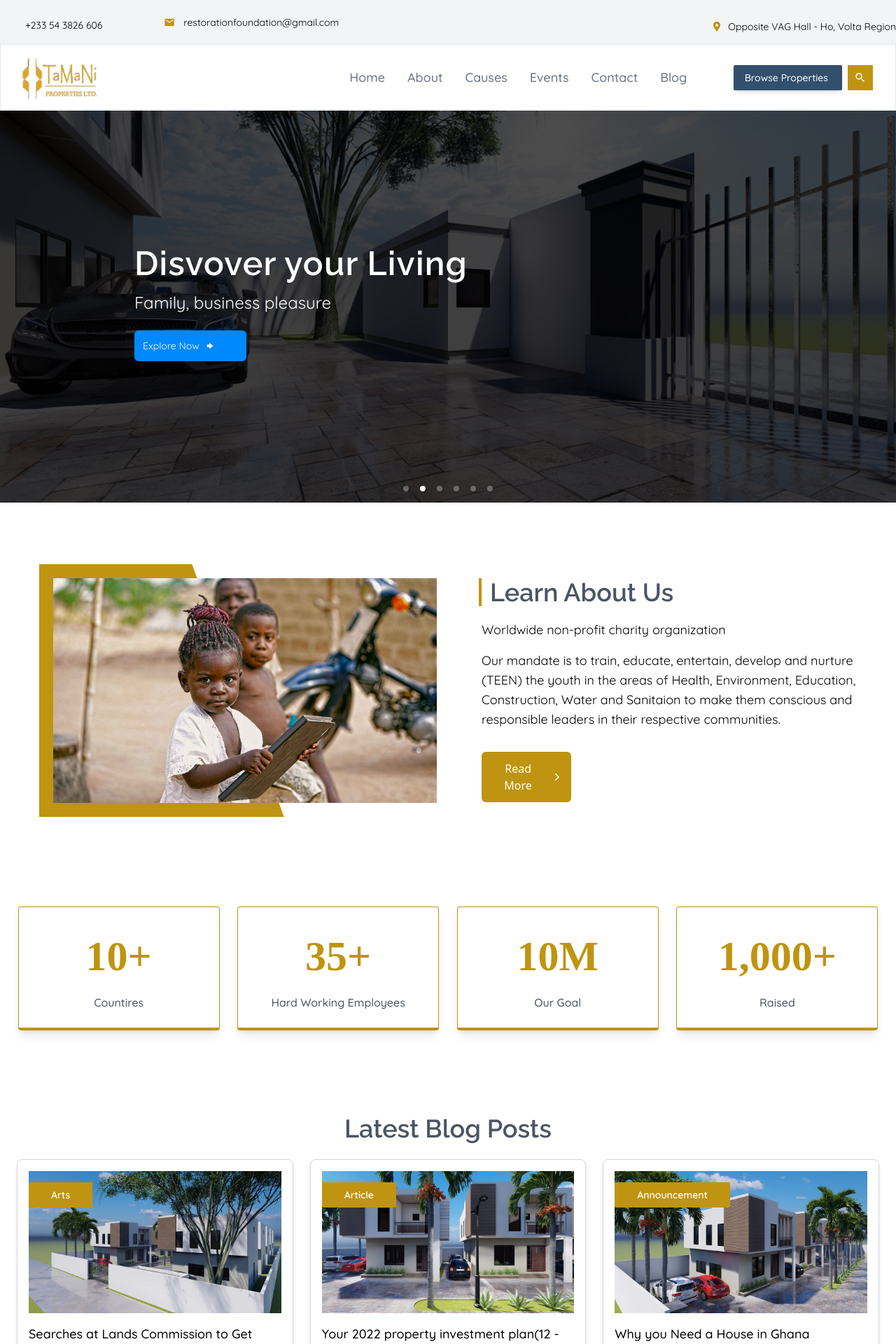
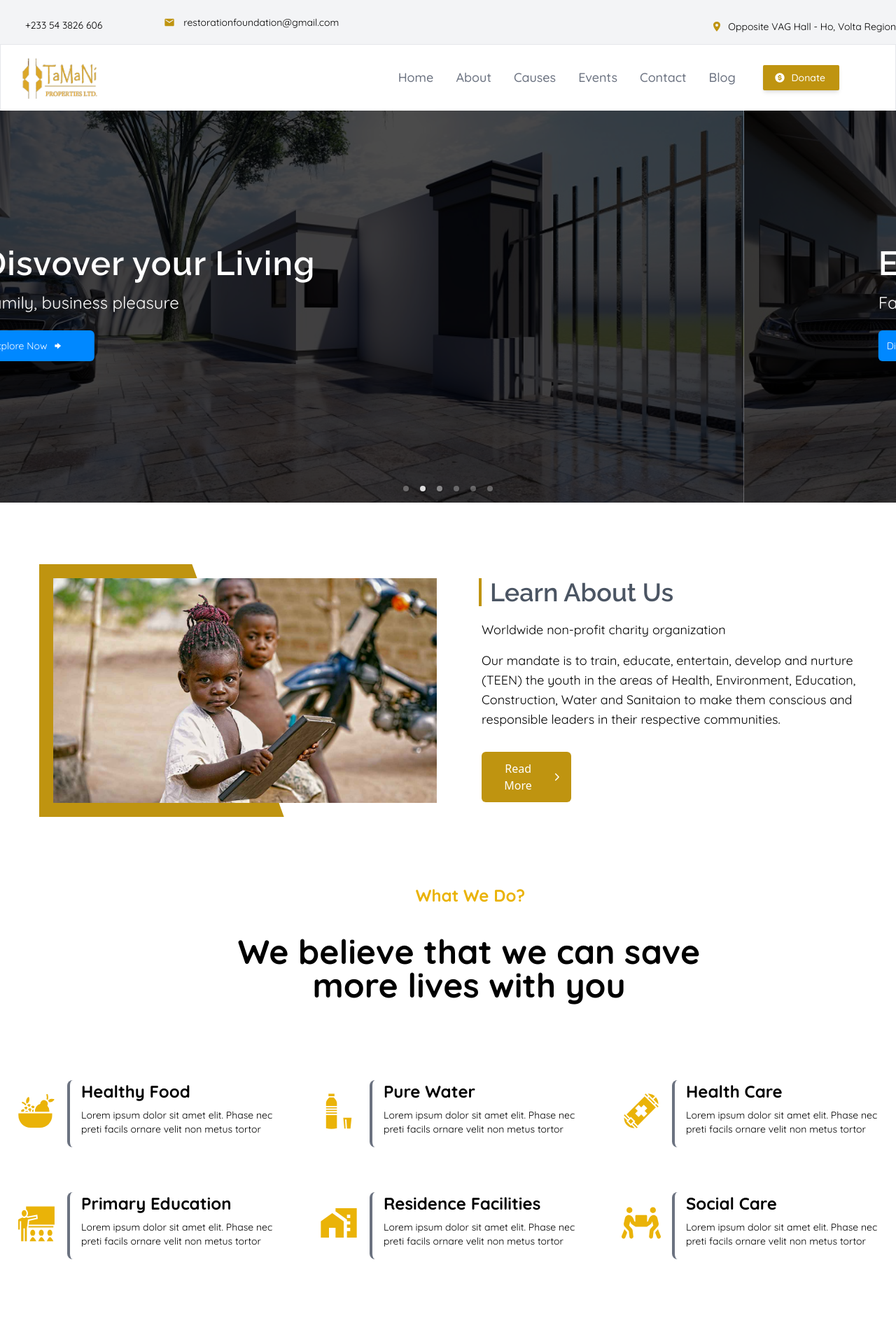
Before and after one commit to Michael-Builds/Restoration-Foundation-International, a React (Vite) app: page / in a window 1280 px wide. Shown: the top 1920 px of the page at 70% size. Built offline with nearby package versions, Linux system fonts and the light colour scheme; some icons are missing; a web font is replaced by a local one.

Commit message:
Service Page Added

```diff
--- a/src/pages/components/NavBar.jsx
+++ b/src/pages/components/NavBar.jsx
@@ -1,5 +1,5 @@
 import React, { useEffect } from 'react';
-import { BiPlus } from 'react-icons/bi';
+import { BiSolidDollarCircle, BiPlus } from 'react-icons/bi';
 import Logo from '../../assets/logo.png';
 import {
     Navbar,
@@ -9,33 +9,21 @@ import {
     IconButton,
 } from "@material-tailwind/react";
 import { NavLink } from 'react-router-dom';
-import { BiSearchAlt2 } from 'react-icons/bi';
 
 const Navigation = () => {
 
     const [openNav, setOpenNav] = React.useState(false);
-    const [showSearchInput, setShowSearchInput] = React.useState(false);
     const [eventDropdownOpen, setEventDropdownOpen] = React.useState(false);
     const [aboutDropdownOpen, setAboutDropdownOpen] = React.useState(false);
 
-    const toggleSearchInput = () => {
-        setShowSearchInput(!showSearchInput);
-    };
+    const showDonateButton = window.innerWidth >= 960;
 
     useEffect(() => {
-        const handleResize = () => {
-            if (window.innerWidth >= 960) {
-                setOpenNav(false);
-            }
-        };
-
-        window.addEventListener("resize", handleResize);
-
-        return () => {
-            window.removeEventListener("resize", handleResize);
-        };
+        window.addEventListener(
+            "resize",
+            () => window.innerWidth >= 960 && setOpenNav(false)
+        );
     }, []);
-
 
     const handleEventMouseEnter = () => {
         if (!openNav) {
@@ -212,42 +200,13 @@ const Navigation = () => {
                         className="mt-16 mb-16 main-logo"
                     />
                 </NavLink>
-                <div className="hidden lg:block -mr-72 font-quicksand ">{navList}</div>
-                {window.innerWidth >= 960 && (
-                    <div className="flex items-center">
-                        {showSearchInput ? (
-                            <div className="flex items-center">
-                                <input
-                                    type="text"
-                                    placeholder="Search..."
-                                    className="p-2 ml-2 border rounded text-gray-500 focus:border border-gold focus:border-b-2 focus:outline-none "
-                                />
-                                <div
-                                    className="p-3 ml-2 bg-blue hover:bg-gold cursor-pointer"
-                                    onClick={toggleSearchInput}
-                                >
-                                    <BiSearchAlt2 className="text-white hover:text-white" />
-                                </div>
-                            </div>
-                        ) : (
-                            <div className="flex items-center">
-                                <Button
-                                    variant="gradient"
-                                    size="sm"
-                                    className="mb-2 mt-2 flex rounded-sm items-center text-white bg-blue text-white lg:hover:bg-gold"
-                                    onClick={toggleSearchInput}
-                                >
-                                    <span className="mr-1 font-quicksand text-sm font-medium capitalize">Browse Properties</span>
-                                </Button>
-                                <div
-                                    className="p-2.5 ml-2 bg-gold text-white hover:bg-primary cursor-pointer"
-                                    onClick={toggleSearchInput}
-                                >
-                                    <BiSearchAlt2 className="text-white hover:text-white" />
-                                </div>
-                            </div>
-                        )}
-                    </div>
+                <div className="hidden lg:block font-quicksand -mr-96">{navList}</div>
+                {showDonateButton && (
+                    //Conditionally render the donate button, when the screen is greater than 960 pixels, then the button is displayed else it is hidden
+                    <Button variant="gradient" size="sm" className="mb-2 mt-2 mr-12 flex items-center text-gray-600 bg-gold text-white rounded-sm lg:hover:bg-gray-500">
+                        <BiSolidDollarCircle className="mr-2" />
+                        <span className="mr-1 font-quicksand text-sm font-medium capitalize">Donate</span>
+                    </Button>
                 )}
                 <IconButton
                     variant="text"
@@ -290,38 +249,10 @@ const Navigation = () => {
             <MobileNav open={openNav}>
                 <div className="container mx-auto pb-2">
                     {navList}
-                    {showSearchInput ? (
-                        <div className="flex items-center">
-                            <input
-                                type="text"
-                                placeholder="Search..."
-                                className="p-2 ml-2 border rounded text-gray-500 focus:border border-gold focus:border-b-2 focus:outline-none"
-                            />
-                            <div
-                                className="p-3 ml-2 bg-blue hover-bg-gold cursor-pointer"
-                                onClick={toggleSearchInput}
-                            >
-                                <BiSearchAlt2 className="text-white hover:text-white" />
-                            </div>
-                        </div>
-                    ) : (
-                        <div className="flex items-center">
-                            <Button
-                                variant="gradient"
-                                size="sm"
-                                className="mb-2 mt-2 flex items-center text-white bg-blue text-white rounded-sm lg:hover-bg-gold"
-                                onClick={toggleSearchInput}
-                            >
-                                <span className="mr-1 font-quicksand text-sm font-medium capitalize">Browse Properties</span>
-                            </Button>
-                            <div
-                                className="p-2.5 ml-2 bg-gray-200 hover-bg-gold cursor-pointer"
-                                onClick={toggleSearchInput}
-                            >
-                                <BiSearchAlt2 className="text-gray-700 hover:text-white" />
-                            </div>
-                        </div>
-                    )}
+                    <Button variant="gradient" size="sm" className="flex items-center rounded-sm capitalize lg:bg-green-500 bg-gold">
+                        <BiSolidDollarCircle className="mr-2" />
+                        <span className="mr-1">Donate</span>
+                    </Button>
                 </div>
             </MobileNav>
         </Navbar>
--- a/src/pages/home/Home.jsx
+++ b/src/pages/home/Home.jsx
@@ -7,6 +7,7 @@ import About from './components/About'
 import Footer from '../components/Footer';
 import ScrollToTop from '../components/Scroll';
 import Impact from '../components/Impacts';
+import Service from './components/Service';
 
 const Home = () => {
     const location = useLocation();
@@ -20,7 +21,8 @@ const Home = () => {
             <Navigation />
             <Carousel />
             <About />
-            <Impact/>
+            <Service />
+            <Impact />
             <Blog />
             <Footer />
             <ScrollToTop />
--- a/src/pages/home/components/About.jsx
+++ b/src/pages/home/components/About.jsx
@@ -36,7 +36,7 @@ const App = () => {
                                 Our mandate is to train, educate, entertain, develop and nurture (TEEN) the youth in the areas of Health, Environment, Education, Construction,
                                 Water and Sanitaion to make them conscious and responsible leaders in their respective communities.
                             </p>
-                            <div className='md:p-3 p-2 bg-gold mt-8 md:ml-0 -ml-10 flex items-center text-white w-32 text-center hover:bg-blue hover:text-white rounded-md cursor-pointer '>
+                            <div className='md:p-3 p-2 bg-gold mt-8 md:ml-0 -ml-8 flex items-center text-white w-32 text-center hover:bg-blue hover:text-white rounded-md cursor-pointer '>
                                 <a href="#" className=" text-center">Read More</a>
                                 <IoIosArrowForward className='ml-2' />
                             </div>
--- a/src/pages/home/components/Service.jsx
+++ b/src/pages/home/components/Service.jsx
@@ -37,18 +37,18 @@ const services = [
 
 const Service = () => {
     return (
-        <div className="justify-center align-center mt-6 pb-32">
+        <div className="justify-center align-center mt-6 md:pb-24 pb-2">
             <div className="container">
                 <div className="text-center mx-auto mb-4 mt-16">
 
-                    <p className="font-quicksand items-center font-bold text-2xl text-yellow-500 mb-2 ml-[16%]">
+                    <p className="font-quicksand items-center font-bold text-2xl text-yellow-500 mb-2 md:ml-[5%]">
                         What We Do?
                     </p>
-                    <h2 className=" font-quicksand font-bold text-5xl text-blue-900 mb-4 max-w-[700px] ml-[32%] mt-6">
+                    <h2 className=" font-quicksand font-bold md:text-5xl text-3xl md:-p-0 p-4 text-blue-900 mb-4 md:-mb-6 md:max-w-[700px] md:ml-[25%] md:mt-6 mt-4">
                         We believe that we can save more lives with you
                     </h2>
                 </div>
-                <div className="services mx-auto grid grid-cols-1 md:grid-cols-2 lg:grid-cols-3 gap-16 mt-24 ml-[14%]">
+                <div className="services mx-auto grid grid-cols-1 md:grid-cols-2 lg:grid-cols-3 gap-16 mt-10 md:mt-24 md:p-6 p-6 ">
                     {services.map((service, index) => (
                         <div className="col-lg-4 col-md-6" key={index}>
                             <div className="service-item flex items-center">
@@ -56,10 +56,10 @@ const Service = () => {
                                     {service.icon}
                                 </div>
                                 <div className="border-l-4 border-gray-500 rounded-lg ml-4 pl-4">
-                                    <h3 className='font-quicksand font-bold text-2xl text-blue-900 mb-2 '>
+                                    <h3 className='font-quicksand font-bold text-2xl text-blue-800 mb-2 '>
                                         {service.title}
                                     </h3>
-                                    <p className='mt-2 font-quicksand'>{service.description}</p>
+                                    <p className='mt-2 font-quicksand text-sm mb-4'>{service.description}</p>
                                 </div>
                             </div>
                         </div>
```
Also changed, not shown: src/index.css (+4 -5 lines).
